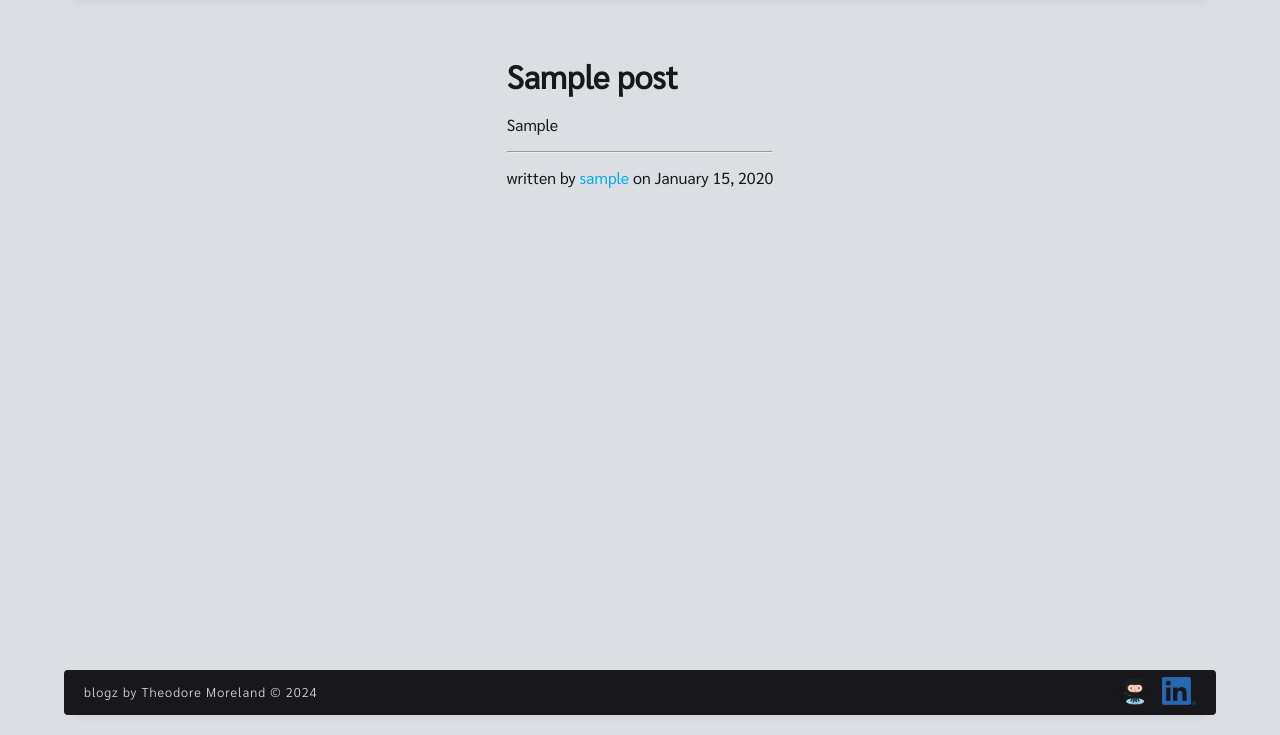
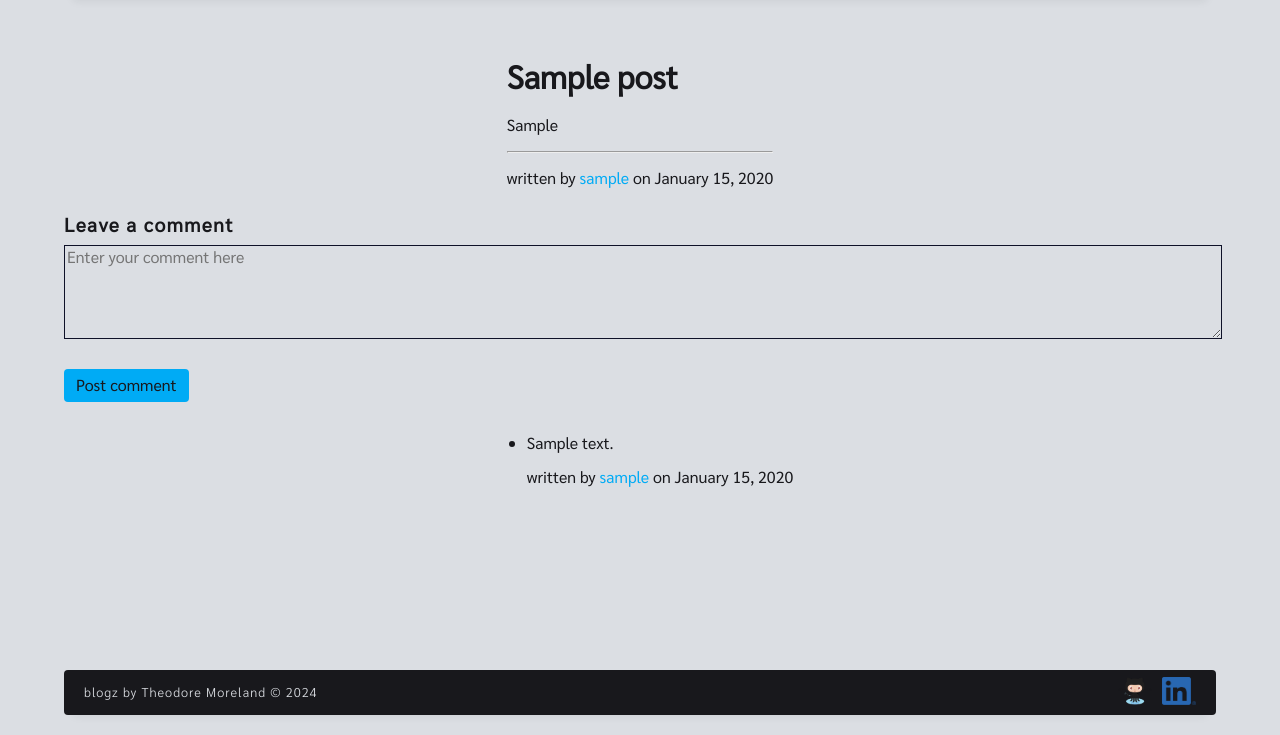
Before and after one commit to theodoremoreland/Blogz, a Flask app: page /blog?blog_post_id=1 in a window 1280 px wide. Shown: the part 65-800 px from the top of the page. Run offline with Flask 3, Linux system fonts and the light colour scheme; tables that the repository leaves empty hold one stand-in row (values such as "Sample post").

Commit message:
added comment section

```diff
--- a/application/blueprints/Auth/views.py
+++ b/application/blueprints/Auth/views.py
@@ -27,6 +27,8 @@ def login():
 
         if user and user.password == password:
             session["username"] = username
+            session["user_id"] = user.id
+
             flash("You are now logged in")
 
             logger.info(f"User {username} logged in")
--- a/application/blueprints/Blog/templates/blog_post.html
+++ b/application/blueprints/Blog/templates/blog_post.html
@@ -11,4 +11,27 @@
     </span>
   </p>
 </div>
+<section id="comment-section">
+  <h2 class="sub-header">Leave a comment</h2>
+  <form method='POST' id="post_comment_form" action="/comment?blog_post_id={{blog_post.id}}">
+    <textarea name="comment" form="post_comment_form" rows="10" cols="21"
+      placeholder="Enter your comment here"></textarea>
+    <div class="row error">
+      <span class="error">{{comment_error}}</span>
+    </div>
+    <button type="submit">Post comment</button>
+  </form>
+  <ul class="comments">
+    {% for comment in comments %}
+    <li class="comment">
+      <p class="comment-body">{{comment.comment}}</p>
+      <p class="comment-author">
+        written by <a href="/blog?user={{comment.author_id}}">{{comment.author.username}}</a>
+        <span class="date">
+          on {{comment.created_at.strftime("%B %d, %Y")}}
+        </span>
+    </li>
+    {% endfor %}
+  </ul>
+</section>
 {% endblock %}
--- a/application/blueprints/Blog/views.py
+++ b/application/blueprints/Blog/views.py
@@ -1,6 +1,7 @@
 from flask import Blueprint, render_template, request, redirect, session, flash
 
-from db.models import BlogPosts, Users
+from db import db
+from db.models import BlogPosts, Users, Comments
 from modules.logger import logger
 
 blog = Blueprint("blog", __name__, template_folder="templates", static_folder="static")
@@ -27,7 +28,11 @@ def render_blog():
             )
         elif blog_post_id:
             blog_post = BlogPosts.query.filter_by(id=blog_post_id).first()
-            return render_template("blog_post.html", blog_post=blog_post)
+            comments = blog_post.comments
+
+            return render_template(
+                "blog_post.html", blog_post=blog_post, comments=comments
+            )
         else:
             all_blog_posts = BlogPosts.query.all()
             return render_template(
@@ -36,4 +41,39 @@ def render_blog():
     except Exception as e:
         logger.exception(f"Error rendering blog page: {e}")
 
-        return render_template("error.html", error=e)
+        return render_template("error.html")
+
+
+@blog.route("/comment", methods=["POST"])
+def add_comment():
+    if "username" not in session:
+        logger.info("User not logged in, redirecting to login page")
+
+        flash("You must be logged in to comment")
+
+        return redirect("/login")
+
+    comment = request.form.get("comment")
+    blog_post_id = request.args.get("blog_post_id")
+    author_id = session.get("user_id")
+
+    try:
+        if len(comment) < 5:
+            comment_error = "Comment must be at least 5 characters long"
+            logger.info("Comment has less than 5 characters, redirecting to blog post")
+
+            flash(comment_error, "error")
+
+            return redirect(f"/blog?blog_post_id={blog_post_id}")
+
+        new_comment = Comments(
+            comment=comment, blog_post_id=blog_post_id, author_id=author_id
+        )
+        db.session.add(new_comment)
+        db.session.commit()
+
+        return redirect(f"/blog?blog_post_id={blog_post_id}")
+    except Exception as e:
+        logger.exception(f"Error adding comment: {e}")
+
+        return render_template("error.html")
--- a/application/static/css/style.css
+++ b/application/static/css/style.css
@@ -339,6 +339,52 @@ body {
   box-shadow: rgba(0, 0, 0, 0.16) 0px 3px 6px, rgba(0, 0, 0, 0.23) 0px 3px 6px;
 }
 
+#comment-section {
+  position: relative;
+  display: flex;
+  flex-direction: column;
+  justify-content: flex-start;
+  align-items: center;
+  width: 100%;
+  margin: 0;
+  padding: 0;
+}
+
+#comment-section .sub-header {
+  font-size: 1.2rem;
+  letter-spacing: 1.5px;
+  margin: 10px 0;
+  width: 100%;
+  text-align: left;
+}
+
+#comment-section form {
+  display: flex;
+  flex-direction: column;
+  justify-content: flex-start;
+  align-items: flex-start;
+  width: 100%;
+  gap: 15px;
+  margin: 0;
+  padding: 0;
+  text-align: left;
+}
+
+#comment-section form textarea {
+  width: 100%;
+  height: 10ch;
+  background-color: var(--tertiary-color);
+  border: var(--primary-color) 1px solid;
+  -webkit-transition: all 200ms linear;
+  -ms-transition: all 200ms linear;
+  transition: all 200ms linear;
+}
+
+#comment-section form textarea:focus {
+  outline: transparent;
+  border: var(--secondary-color) 1px solid;
+}
+
 /* ------------------- FOOTER ------------------- */
 .app-footer {
   display: flex;
```
